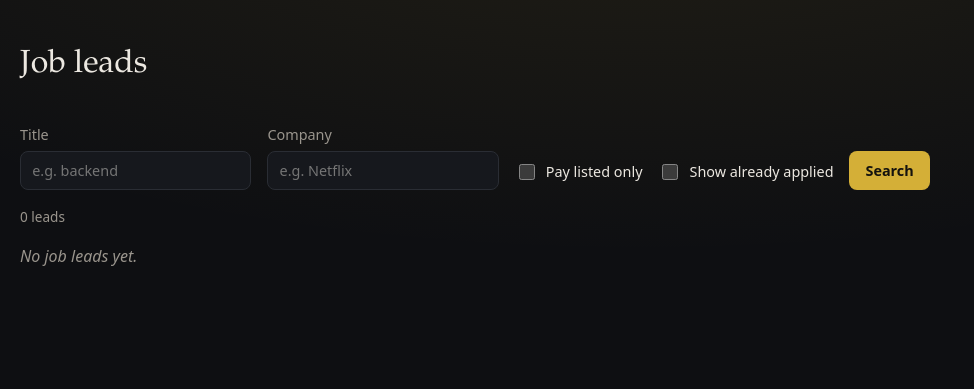
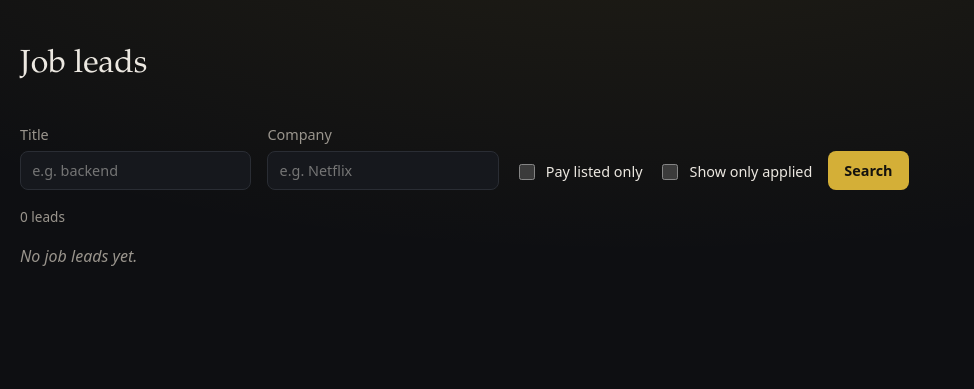
Before and after one commit to dmrobbin/dmr, a Django app: page /dashboard/ in a window 1280 px wide. Shown: the part 65-454 px from the top of the page, without its empty margins (0-974 px from the left). Run offline with Django 5.2, Linux system fonts and the light colour scheme; the visitor is signed in with stand-in values (Sample User, id 1); data that the repository does not hold is empty.

Commit message:
change applied methodology

```diff
--- a/core/templates/core/dashboard.html
+++ b/core/templates/core/dashboard.html
@@ -12,8 +12,8 @@
       Pay listed only
     </label>
     <label class="toggle">
-      <input type="checkbox" name="show_applied" value="1" {% if filters.show_applied %}checked{% endif %} onchange="this.form.submit()">
-      Show already applied
+      <input type="checkbox" name="only_applied" value="1" {% if filters.only_applied %}checked{% endif %} onchange="this.form.submit()">
+      Show only applied
     </label>
     <button type="submit">Search</button>
     {% if filtered %}<a href="{% url 'dashboard' %}{% if request.GET.sort %}?sort={{ request.GET.sort|urlencode }}{% endif %}">Clear</a>{% endif %}
--- a/core/tests.py
+++ b/core/tests.py
@@ -257,10 +257,10 @@ class DashboardListTests(TestCase):
     def test_pay_listed_toggle(self):
         self.assertEqual(sorted(self.titles(has_pay="1")), ["Backend Engineer", "Frontend Engineer"])
 
-    def test_applied_leads_hidden_unless_toggled(self):
+    def test_applied_leads_hidden_by_default_and_toggle_shows_only_them(self):
         JobLead.objects.filter(title="Backend Engineer").update(applied=True)
         self.assertNotIn("Backend Engineer", self.titles())
-        self.assertIn("Backend Engineer", self.titles(show_applied="1"))
+        self.assertEqual(self.titles(only_applied="1"), ["Backend Engineer"])
 
     def test_applied_checkbox_saves_and_returns_to_same_view(self):
         lead = JobLead.objects.get(title="Backend Engineer")
--- a/core/views.py
+++ b/core/views.py
@@ -79,9 +79,9 @@ def dashboard(request):
     title = request.GET.get("title", "").strip()
     company = request.GET.get("company", "").strip()
     has_pay = request.GET.get("has_pay") == "1"
-    show_applied = request.GET.get("show_applied") == "1"
-    if not show_applied:
-        leads = leads.filter(applied=False)
+    # Applied leads are hidden by default; the toggle switches to showing only them.
+    only_applied = request.GET.get("only_applied") == "1"
+    leads = leads.filter(applied=only_applied)
     if title:
         leads = leads.filter(title__icontains=title)
     if company:
@@ -111,8 +111,8 @@ def dashboard(request):
     return render(request, "core/dashboard.html", {
         "job_leads": leads,
         "columns": columns,
-        "filters": {"title": title, "company": company, "has_pay": has_pay, "show_applied": show_applied},
-        "filtered": bool(title or company or has_pay or show_applied),
+        "filters": {"title": title, "company": company, "has_pay": has_pay, "only_applied": only_applied},
+        "filtered": bool(title or company or has_pay or only_applied),
     })
 
 
```
